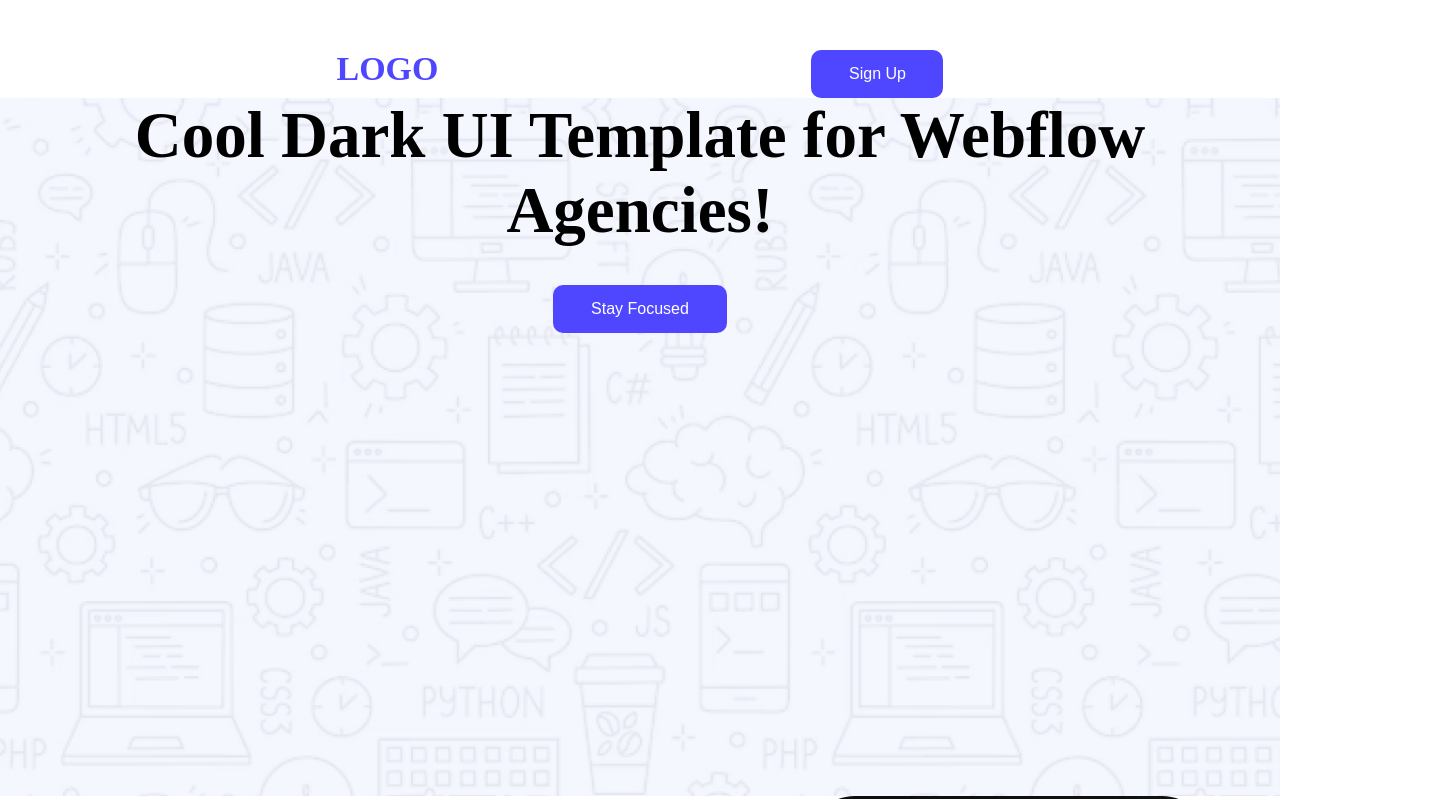
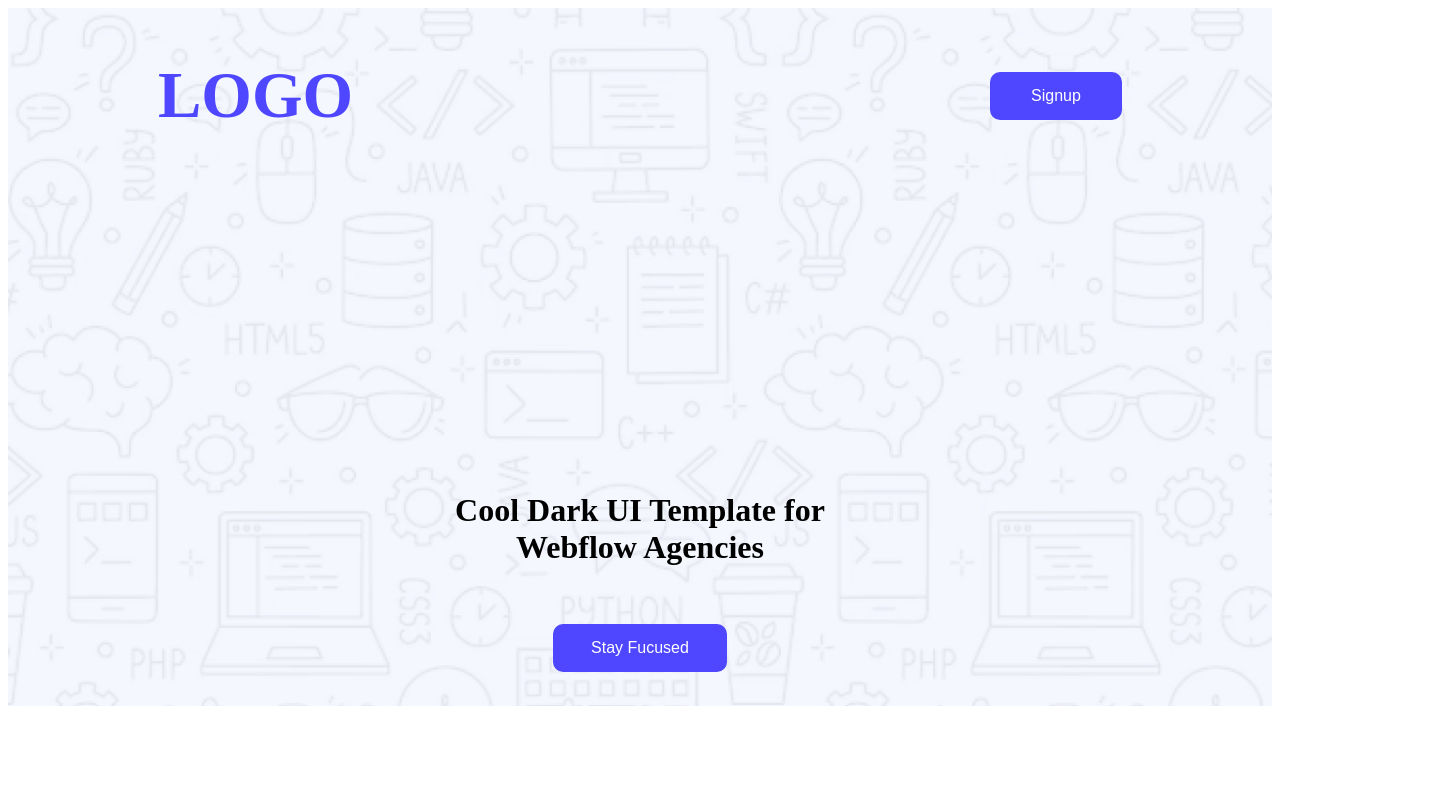
Before and after one commit to arafat-adflixconsulting/assignment-1, a plain HTML site: page index.html in a window 1280 px wide. Shown: the top 799 px of the page, 1448 px wide, since content can reach past the window. Drawn offline with Linux system fonts and the light colour scheme.

Commit message:
header section resolved

```diff
--- a/assets/assets.css
+++ b/assets/assets.css
@@ -13,30 +13,43 @@
 
 
 /* - - - shared CSS - - -  */
-* {
+/* * {
     margin: 0 auto;
-}
+} */
 
 .primary-color {
     color: #4E47FF;
 }
 
-/* Nav Section */
-.nav-section {
+header {
+    background-image: url(../assets/Hero-bg.png);
+    background-repeat: no-repeat;
+    background-size: cover;
+    height: 698px;
+}
+
+.nav-menu {
     display: flex;
     justify-content: space-between;
-    margin-top: 50px;
-    margin-left: 150px;
-    margin-right: 150px;
+    align-items: center;
+    padding: 50px 150px;
+}
+
+.logo h1 {
+    font-size: 65px;
+    font-weight: 700;
+    text-transform: uppercase;
+    color: #4E47FF;
+    margin: 0;
+}
+
+nav a {
+    text-decoration: none;
+    color: white;
 
 }
 
-nav .web-logo {
-    font-size: 34px;
-
-}
-
-nav .signup-button {
+nav button {
     font-size: 16px;
     font-weight: 700px;
     width: 132px;
@@ -47,25 +60,25 @@ nav .signup-button {
     border: none;
 }
 
-.banner-section {
-    background-image: url('../assets/Hero-bg.png');
-    background-size: cover;
-    background-position: center;
-    position: relative;
-    align-items: center;
-    justify-content: center;
-    text-align: center;
-    height: 698px;
-    max-width: 1440px;
+nav button:hover {
+    background-color: #04AA6D;
+    color: white;
 }
 
-.banner-title {
-    font-size: 65px;
-    font-weight: 700px;
-    margin: 0;
+.banner-content{
+    text-align: center;
+    margin-top: 309px;
+    margin-bottom: 237px;
+    margin-right: 267px;
+    margin-left: 267px;
 }
 
-.focus-button {
+.banner-content a {
+    text-decoration: none;
+    color: white;
+}
+
+.banner-content button {
     color: white;
     font-size: 16px;
     font-weight: 700px;
@@ -75,16 +88,22 @@ nav .signup-button {
     border: none;
     background-color: #4E47FF;
     margin-top: 37px;
+
+}
+
+.banner-content button:hover{
+    background-color: #04AA6D;
+    color: white;
 }
 
 /* - - - Action Section - - -  */
 .action-section {
     display: flex;
     width: 1140px;
-    margin-top: 116px;
-    margin-right: 160px;
-    margin-left: 140px;
-    margin-bottom: 116px;
+    padding-top: 116px;
+    padding-right: 160px;
+    padding-left: 140px;
+    padding-bottom: 116px;
     margin: 0 auto;
     gap: 220px;
 
@@ -116,6 +135,11 @@ nav .signup-button {
     background-color: #4E47FF;
     margin-top: 37px;
     margin-bottom: 62px;
+}
+
+.action-button:hover {
+    background-color: #04AA6D;
+    color: white;
 }
 
 .action-image img {
@@ -212,6 +236,11 @@ nav .signup-button {
     margin-right: 472px;
 }
 
+.focus-better-content button:hover {
+    background-color: #04AA6D;
+    color: white;
+}
+
 .focus-better-section .big-image {
     width: 840px;
     height: 365px;
@@ -267,7 +296,7 @@ section .form-section {
     border-radius: 10px;
 }
 
-.form-section button{
+.form-section button {
     color: white;
     font-size: 16px;
     font-weight: 700px;
@@ -283,8 +312,14 @@ section .form-section {
     text-align: center;
 }
 
+.form-section button:hover {
+    background-color: #04AA6D;
+    color: white;
+}
+
+
 /* - - - Footer Section - - -  */
-footer{
+footer {
     margin: 0 auto;
     padding-top: 104px;
     padding-bottom: 104px;
@@ -293,24 +328,26 @@ footer{
     justify-items: center;
 }
 
-footer h1{
+footer h1 {
     font-size: 100px;
-    font-weight:900px ;
+    font-weight: 900px;
     color: #4E47FF;
 }
 
-footer p{
-    color:#8987A1 ;
+footer p {
+    color: #8987A1;
     padding-bottom: 20px;
 }
 
-footer ul{
+footer ul {
     display: flex;
     justify-items: center;
     justify-content: space-around;
     list-style: none;
     gap: 50px;
 }
-footer ul a{
+
+footer ul a {
     text-decoration: none;
+    color: black;
 }
--- a/index.html
+++ b/index.html
@@ -20,19 +20,22 @@
 
 <body>
     <header>
-        <section class="header">
-            <nav class="nav-section">
-                <h1 class="web-logo primary-color">LOGO</h1>
-                <div>
-                    <button class="signup-button">Sign Up
-                    </button>
-                </div>
-            </nav>
-            <div class="banner-section">
-                <h1 class="banner-title">Cool Dark UI Template for Webflow Agencies!</h1>
-                <button class="focus-button">Stay Focused</button>
+        <nav class="nav-menu">
+            <div class="logo">
+                <h1>Logo</h1>
             </div>
-        </section>
+            <div class="signup">
+                <button><a href="">Signup</a></button>
+            </div>
+        </nav>
+
+        <div class="banner-content">
+            <h1>
+                <center>Cool Dark UI Template for<br>Webflow Agencies</center>
+            </h1>
+            <button><a href="">Stay Fucused</a></button>
+        </div>
+
     </header>
     <main>
         <!-- - - - Action Section Start - - -  -->
@@ -110,12 +113,18 @@
     </main>
 
 </body>
+<!-- - - - Footer Section Start - - -  -->
 <footer>
     <div footer section>
-        <h1><center>LOGO</center></h1>
+        <h1>
+            <center>LOGO</center>
+        </h1>
     </div>
     <div class="fotter-text">
-        <p><center>Ready to elevate your online presence? Contact us today to discuss your project and discover how we can bring your vision to life.</center></p>
+        <p>
+            <center>Ready to elevate your online presence? Contact us today to discuss your project and discover how we
+                can bring your vision to life.</center>
+        </p>
     </div>
     <div>
         <ul class="menu">
```
